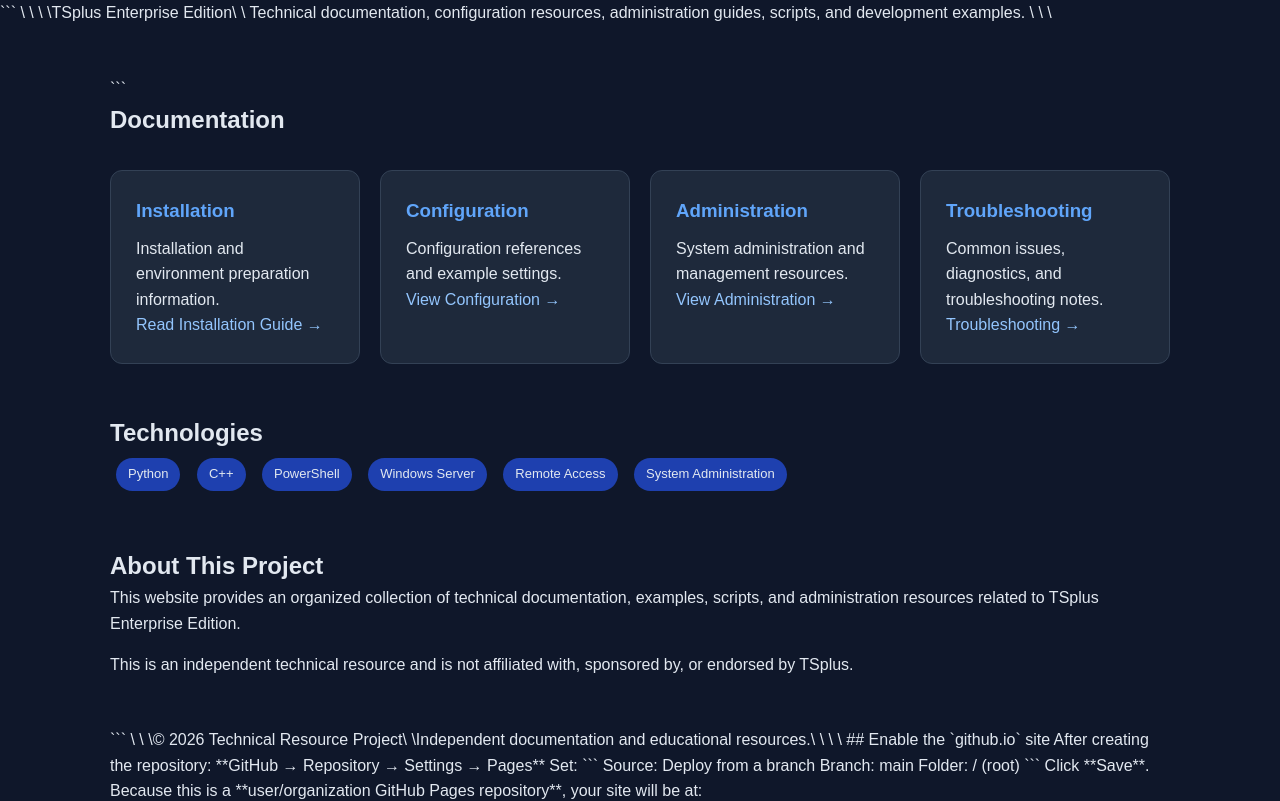
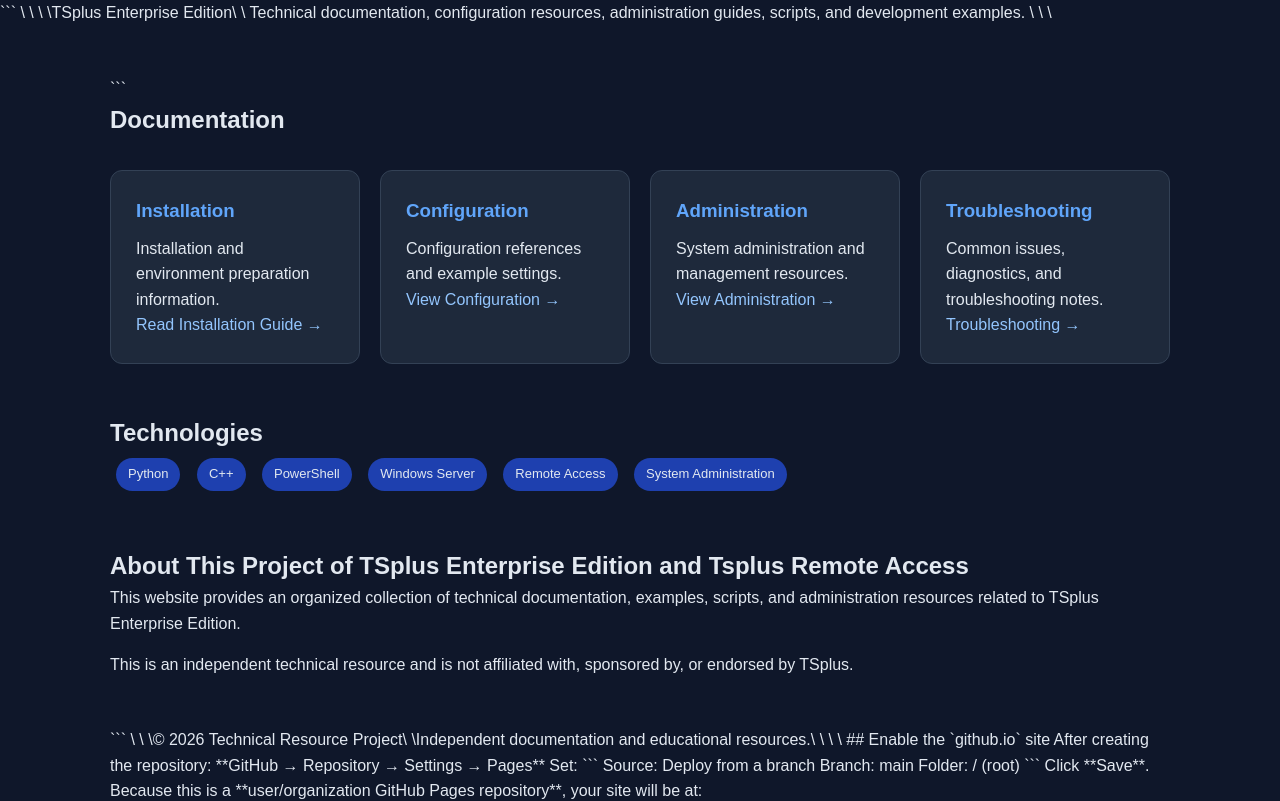
Before and after one commit to tsplusremote2026/tsplus-enterprise-edition, a plain HTML site: page index.html in a window 1280 px wide. Shown: the top 801 px of the page. Drawn offline with Linux system fonts and the light colour scheme.

Commit message:
tsplus remote access

```diff
--- a/index.html
+++ b/index.html
@@ -142,7 +142,7 @@
 </section>
 
 <section class="section">
-    <h2>About This Project</h2>
+    <h2>About This Project of TSplus Enterprise Edition and Tsplus Remote Access</h2>
 
     <p>
         This website provides an organized collection of technical
```
